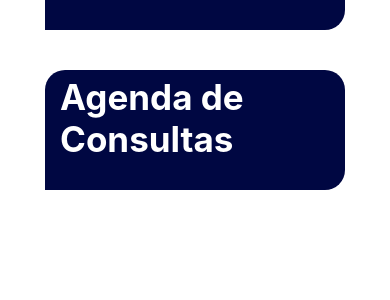
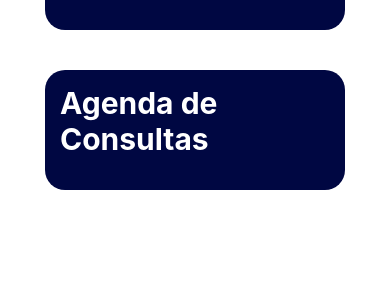
Before and after one commit to bragalets/lembra-saude, a React Native app: screen /Dashboard in a window 390 px wide. Shown: the top 300 px of the page. Built offline with nearby package versions, Linux system fonts and the light colour scheme.

Commit message:
Criação de Rota Tela de Agenda

```diff
--- a/package.json
+++ b/package.json
@@ -11,13 +11,13 @@
   "dependencies": {
     "@react-navigation/native": "^6.1.10",
     "@react-navigation/native-stack": "^6.9.18",
-    "expo": "~50.0.6",
-    "expo-font": "~11.10.2",
+    "expo": "~50.0.14",
+    "expo-font": "~11.10.3",
     "expo-status-bar": "~1.11.1",
     "install": "^0.13.0",
     "npm": "^10.4.0",
     "react": "18.2.0",
-    "react-native": "0.73.4",
+    "react-native": "^0.73.6",
     "react-native-animatable": "^1.4.0",
     "react-native-google-fonts": "^0.0.0",
     "react-native-linear-gradient": "^2.8.3",
--- a/scr/routes/index.js
+++ b/scr/routes/index.js
@@ -3,6 +3,7 @@ import { createNativeStackNavigator } from '@react-navigation/native-stack'
 import Login from '../screens/Login'
 import Dashboard from '../screens/Dashboard'
 import ResultadoDeExames from '../screens/ResultadoDeExames'
+import AgendaDeConsultas from '../screens/Agenda de Consultas'
 
 
 
@@ -29,6 +30,12 @@ export default function Routes(){
                 options={{headerShown: false}}
             />
 
+            <Stack.Screen
+                name="AgendaDeConsultas"
+                component={AgendaDeConsultas}
+                options={{headerShown: false}}
+            />
+
 
 
         </Stack.Navigator>
--- a/scr/screens/Login/ResultadoDeExames/index.js
+++ b/scr/screens/Agenda de Consultas/index.js
@@ -12,13 +12,13 @@ import * as Animatable from 'react-native-animatable'
 import { useNavigation } from '@react-navigation/native';
 
 
-export default function ResultadoDeExames() {
+export default function AgendaDeConsultas() {
   const navigation = useNavigation();
 
   return (
     <View style={styles.container}>
-      <Text style={styles.headerText}>Resultado de Exames</Text>
-      {/* Adicione outros elementos ou componentes aqui */}
+      <Text style={styles.headerText}>Uhuuuuu :D </Text>
+
     </View>
   );
 }
--- a/scr/screens/Dashboard/index.js
+++ b/scr/screens/Dashboard/index.js
@@ -52,7 +52,7 @@ export default function Dashboard() {
 
 
         <View style={styles.buttonAgenda}>
-          <TouchableOpacity>
+          <TouchableOpacity onPress={() => navigation.navigate('AgendaDeConsultas')}>
             <Text style={styles.buttonTextAgenda}>Agenda de Consultas</Text>
           </TouchableOpacity>
         </View>
@@ -121,6 +121,7 @@ const styles = StyleSheet.create({
     height: 120,
     alignSelf: 'center',
     bottom: 240,
+    borderBottomLeftRadius: 20,
     borderBottomRightRadius: 20,
     borderTopRightRadius: 20,
     borderTopLeftRadius: 20
@@ -129,8 +130,8 @@ const styles = StyleSheet.create({
   buttonTextExams: {
     color: 'white',
     paddingLeft: '5%',
-    paddingTop: '2%',
-    fontSize: 35,
+    paddingTop: '5%',
+    fontSize: 30,
     fontWeight: 'bold'
 
   },
@@ -141,6 +142,7 @@ const styles = StyleSheet.create({
     height: 120,
     alignSelf: 'center',
     bottom: 200,
+    borderBottomLeftRadius: 20,
     borderBottomRightRadius: 20,
     borderTopRightRadius: 20,
     borderTopLeftRadius: 20
@@ -149,8 +151,8 @@ const styles = StyleSheet.create({
   buttonTextAgenda: {
     color: 'white',
     paddingLeft: '5%',
-    paddingTop: '2%',
-    fontSize: 35,
+    paddingTop: '5%',
+    fontSize: 30,
     fontWeight: 'bold'
   },
 
--- /dev/null
+++ b/scr/screens/ResultadoDeExames/index.js
@@ -0,0 +1,38 @@
+import React from 'react';
+import {
+  View,
+  Text,
+  StyleSheet,
+  Image,
+  TouchableOpacity,
+  TextInput
+} from 'react-native';
+
+import * as Animatable from 'react-native-animatable'
+import { useNavigation } from '@react-navigation/native';
+
+
+export default function ResultadoDeExames() {
+  const navigation = useNavigation();
+
+  return (
+    <View style={styles.container}>
+      <Text style={styles.headerText}>Uhuuuuu :D </Text>
+      <Text style={styles.headerText}>Mais uma tela pra pensar</Text>
+
+    </View>
+  );
+}
+
+const styles = StyleSheet.create({
+  container: {
+    flex: 1,
+    backgroundColor: '#FFFFFF',
+    justifyContent: 'center',
+    alignItems: 'center',
+  },
+  headerText: {
+    fontSize: 24,
+    fontWeight: 'bold',
+  },
+});
```
Also changed, not shown: 1 other file (tests, documents, lock files or other folders).
